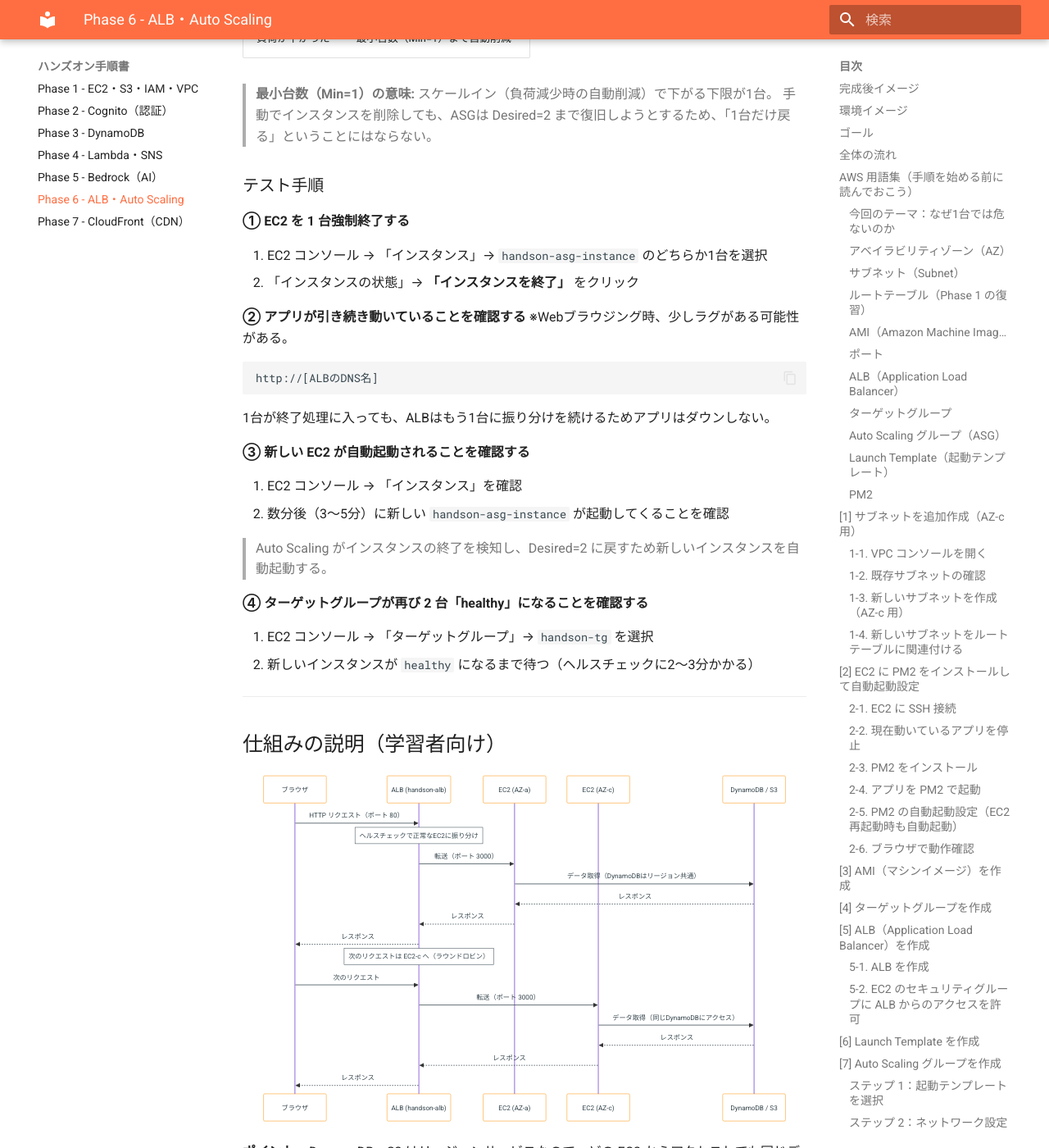
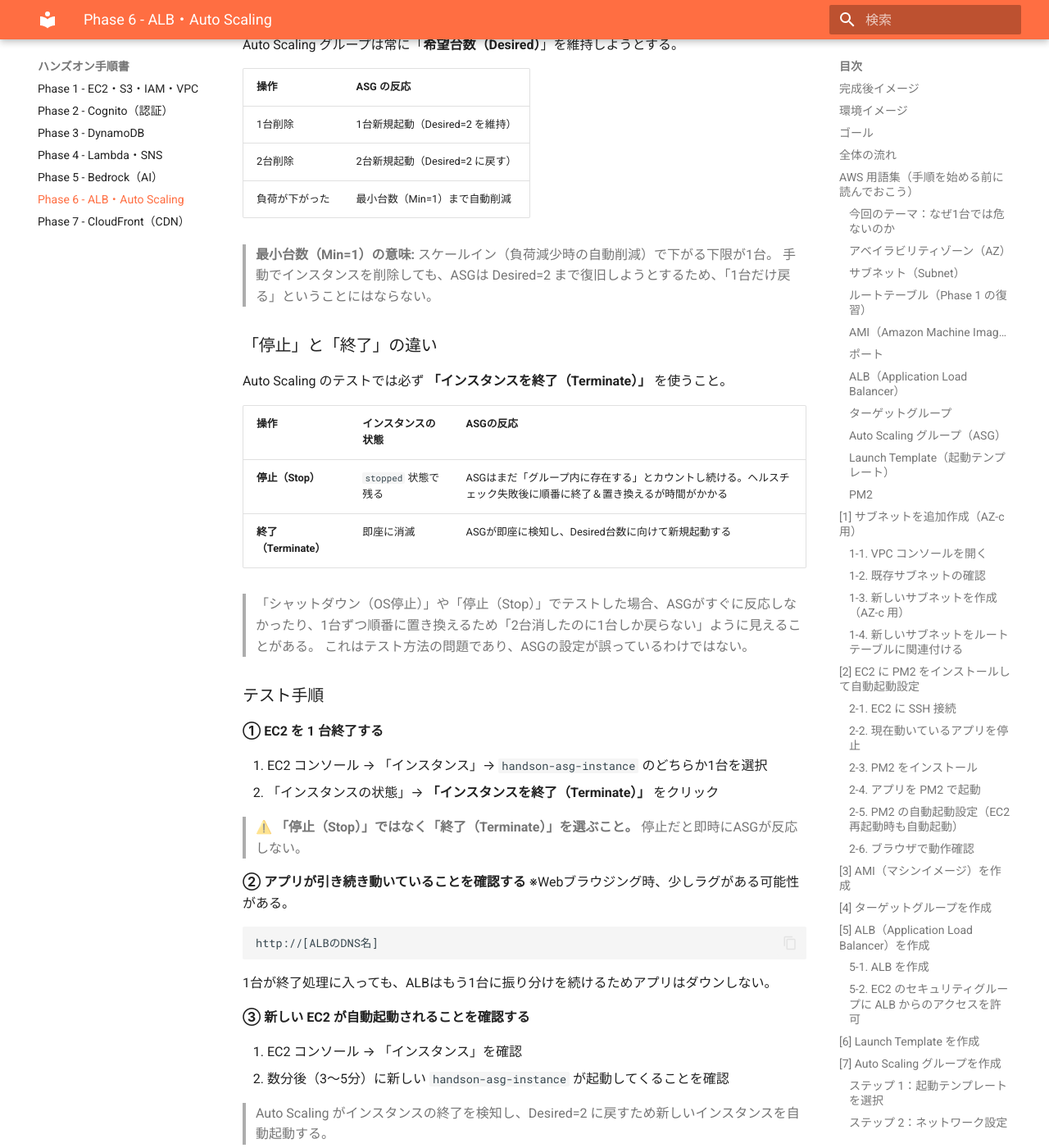
Before and after one commit to ohtsuka-shota-se/samurai-repo, an MkDocs documentation site: the page built from docs/06_ALB_AutoScaling_ハンズオン手順.md, in a window 1280 px wide and 1400 px high, scrolled down 18282 px. Shown: the whole window at 82% size. Built offline with MkDocs 1.6.1 and Material for MkDocs 9.7.7, drawn with Linux system fonts in a browser that asks for light colours; some of the changed text lies outside the part shown.

Commit message:
phase06-fix-handson-md

```diff
--- a/docs/06_ALB_AutoScaling_ハンズオン手順.md
+++ b/docs/06_ALB_AutoScaling_ハンズオン手順.md
@@ -572,8 +572,13 @@
 | 設定 | 値 | 意味 |
 |------|-----|------|
 | 希望する容量 | 2 | 通常時 2 台起動 |
-| 最小容量 | 1 | 最低 1 台は常に動かす |
+| 最小容量 | **2** | スケールインで減らせる下限を 2 台に固定 |
 | 最大容量 | 4 | 最大 4 台まで増やせる |
+
+> **最小容量を 2 にする理由:**
+> スケーリングポリシー（CPU監視）を設定すると、トラフィックがない学習環境では CPU 使用率がほぼ 0% になり、「CPU が低すぎる → 台数を減らせ（AlarmLow）」が常に発火してしまう。
+> 最小容量を 2 にすることで、スケールインが発火しても 2 台より減らなくなる。
+> 最小容量を 1 のままにすると、スケーリングポリシーが自動で Desired を 1 に下げ続けるため、2 台維持できない。
 
 **スケーリングポリシー（任意）:**
 - 「ターゲット追跡スケーリングポリシー」を選択
@@ -581,6 +586,7 @@
 - ターゲット値: 50
 
 > CPU が 50% を超えたら自動でEC2を追加し、下がったら削除する設定。
+> 学習環境では常に CPU が低いため、最小容量が 1 だとスケールインが繰り返し発火して 1 台に戻され続ける。最小容量 2 で防ぐ。
 
 ### ステップ 5：タグ設定
 
@@ -672,12 +678,27 @@
 > スケールイン（負荷減少時の自動削減）で下がる下限が1台。
 > 手動でインスタンスを削除しても、ASGは Desired=2 まで復旧しようとするため、「1台だけ戻る」ということにはならない。
 
+### 「停止」と「終了」の違い
+
+Auto Scaling のテストでは必ず **「インスタンスを終了（Terminate）」** を使うこと。
+
+| 操作 | インスタンスの状態 | ASGの反応 |
+|------|-----------------|----------|
+| **停止（Stop）** | `stopped` 状態で残る | ASGはまだ「グループ内に存在する」とカウントし続ける。ヘルスチェック失敗後に順番に終了＆置き換えるが時間がかかる |
+| **終了（Terminate）** | 即座に消滅 | ASGが即座に検知し、Desired台数に向けて新規起動する |
+
+> 「シャットダウン（OS停止）」や「停止（Stop）」でテストした場合、ASGがすぐに反応しなかったり、1台ずつ順番に置き換えるため「2台消したのに1台しか戻らない」ように見えることがある。
+> これはテスト方法の問題であり、ASGの設定が誤っているわけではない。
+
 ### テスト手順
 
-**① EC2 を 1 台強制終了する**
+**① EC2 を 1 台終了する**
 
 1. EC2 コンソール → 「インスタンス」→ `handson-asg-instance` のどちらか1台を選択
-2. 「インスタンスの状態」→ **「インスタンスを終了」** をクリック
+2. 「インスタンスの状態」→ **「インスタンスを終了（Terminate）」** をクリック
+
+> ⚠️ **「停止（Stop）」ではなく「終了（Terminate）」を選ぶこと。**
+> 停止だと即時にASGが反応しない。
 
 **② アプリが引き続き動いていることを確認する**
 ※Webブラウジング時、少しラグがある可能性がある。
@@ -699,6 +720,12 @@
 
 1. EC2 コンソール → 「ターゲットグループ」→ `handson-tg` を選択
 2. 新しいインスタンスが `healthy` になるまで待つ（ヘルスチェックに2〜3分かかる）
+
+修了したAZ側にEC2が自動デプロイされることを確認する。
+![](images/phase06-alb-check07.png)
+
+2台終了した時も2台自動で立ち上がってくることが確認できる。
+
 
 ---
 
```
Also changed, not shown: docs/images/phase06-alb-check07.png (added), docs/images/phase06-alb-check08.png (added).
